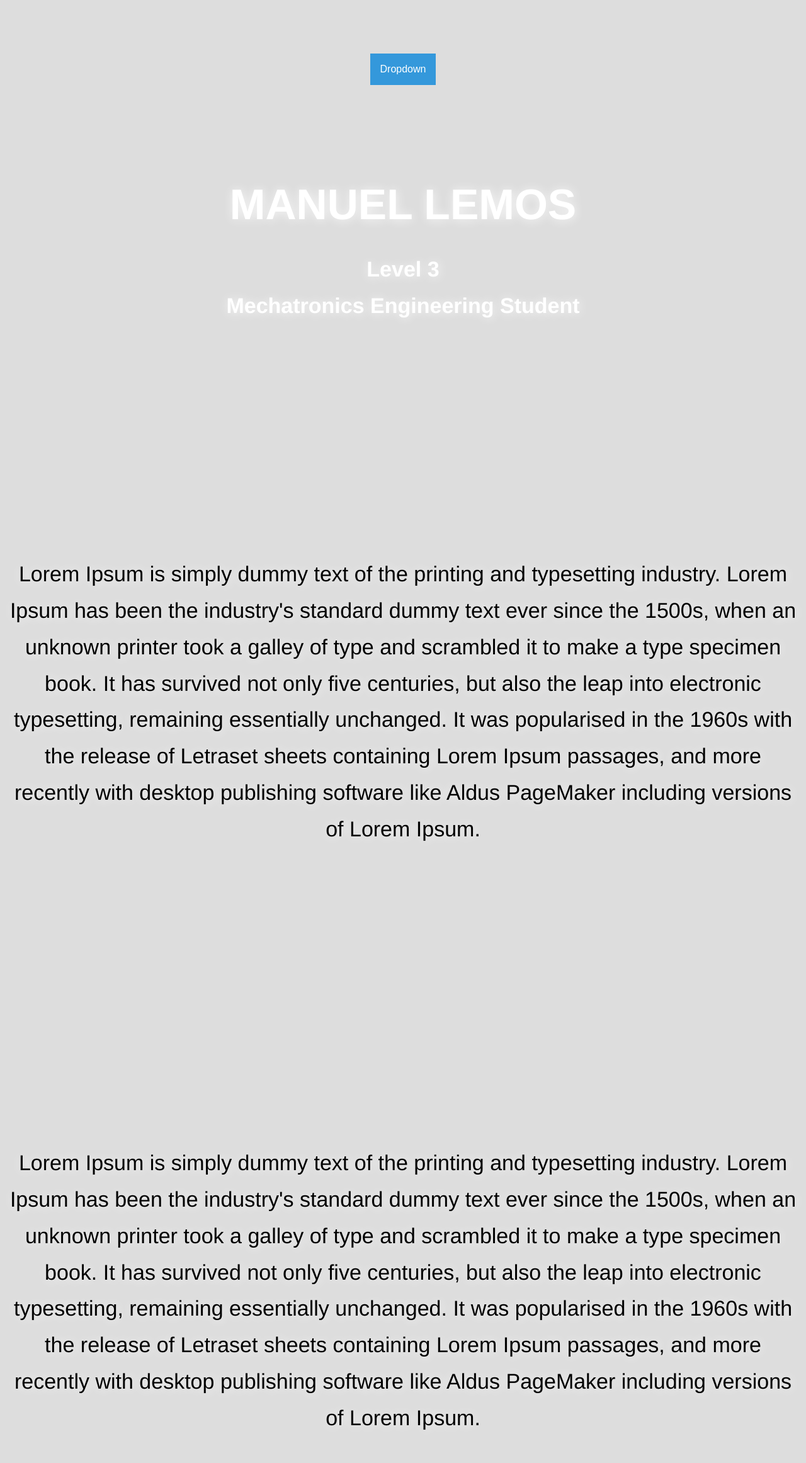
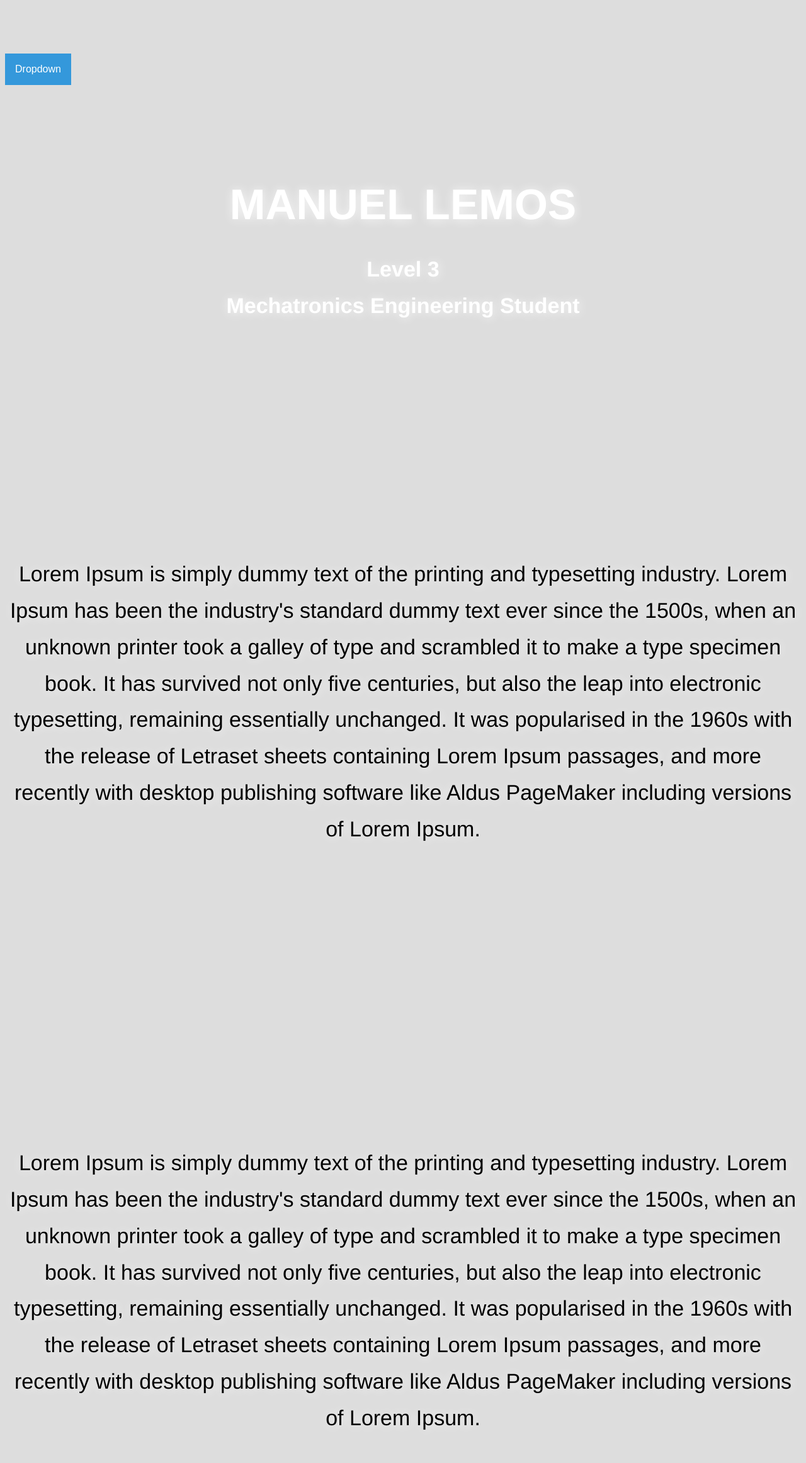
Before and after one commit to MannyLemos/MannyLemos.github.io, a Jekyll site: the page index.html, which Jekyll copies as it is, in a window 1280 px wide. Shown: the whole page at 63% size. Built offline with Jekyll 4.4.1, drawn with Linux system fonts in a browser that asks for light colours; nearby versions of some CDN libraries; a script that is not in the unit is left out.

Commit message:
Update index.html

```diff
--- a/index.html
+++ b/index.html
@@ -44,6 +44,7 @@
 <body>
 
 <div class="dropdown">
+<div align = "left">
   <button onclick="myFunction()" class="dropbtn">Dropdown</button>
   <div id="myDropdown" class="dropdown-content">
     <a href="#home">Home</a>
```
